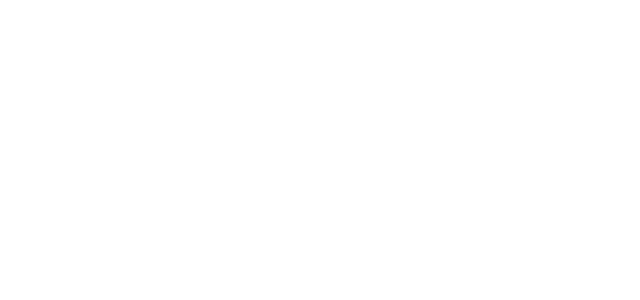
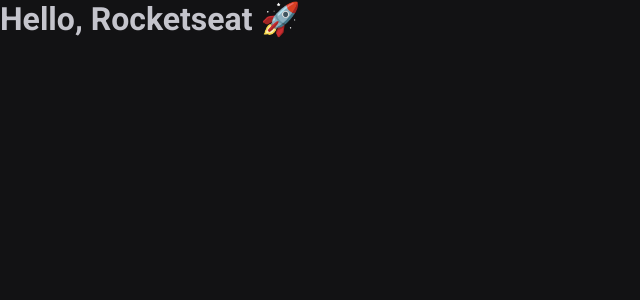
Before and after one commit to Cipriano99/ignite-timer-pomodoro, a React (Vite) app: page / in a window 1280 px wide. Shown: the top 300 px of the page, without its empty margins (0-640 px from the left). Built offline with nearby package versions, Linux system fonts and the light colour scheme.

Commit message:
setup eslint

```diff
--- a/package.json
+++ b/package.json
@@ -5,7 +5,8 @@
   "scripts": {
     "dev": "vite",
     "build": "tsc && vite build",
-    "preview": "vite preview"
+    "preview": "vite preview",
+    "lint": "eslint src --ext .ts,tsx"
   },
   "dependencies": {
     "react": "^18.0.0",
@@ -13,10 +14,12 @@
     "styled-components": "^5.3.5"
   },
   "devDependencies": {
+    "@rocketseat/eslint-config": "^1.1.3",
     "@types/react": "^18.0.0",
     "@types/react-dom": "^18.0.0",
     "@types/styled-components": "^5.1.25",
     "@vitejs/plugin-react": "^1.3.0",
+    "eslint": "^8.19.0",
     "typescript": "^4.6.3",
     "vite": "^2.9.9"
   }
--- a/src/App.tsx
+++ b/src/App.tsx
@@ -1,11 +1,12 @@
-import { ThemeProvider } from "styled-components"
-import { defaultTheme } from "./styles/themes/default"
+import { ThemeProvider } from 'styled-components'
+import { GlobalStyle } from './styles/global'
+import { defaultTheme } from './styles/themes/default'
 
 export const App = () => {
-
   return (
     <ThemeProvider theme={defaultTheme}>
-
+      <h1>Hello, Rocketseat 🚀</h1>
+      <GlobalStyle />
     </ThemeProvider>
   )
 }
--- a/src/main.tsx
+++ b/src/main.tsx
@@ -5,5 +5,5 @@
 ReactDOM.createRoot(document.getElementById('root')!).render(
   <React.StrictMode>
     <App />
-  </React.StrictMode>
+  </React.StrictMode>,
 )
--- a/src/styles/global.ts
+++ b/src/styles/global.ts
@@ -1,4 +1,4 @@
-import { createGlobalStyle } from 'styled-components';
+import { createGlobalStyle } from 'styled-components'
 
 export const GlobalStyle = createGlobalStyle`
   * {
```
Also changed, not shown: src/@types/styled.d.ts (+3 -4 lines), .eslintrc.json (added), src/styles/themes/default.ts (line endings or trailing spaces), 1 other file (tests, documents, lock files or other folders).
